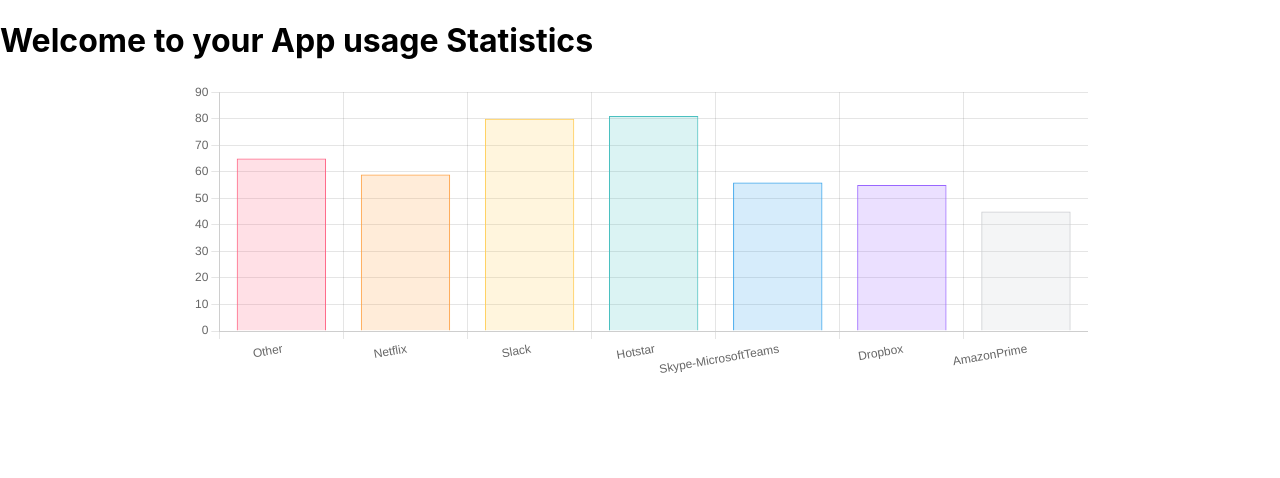
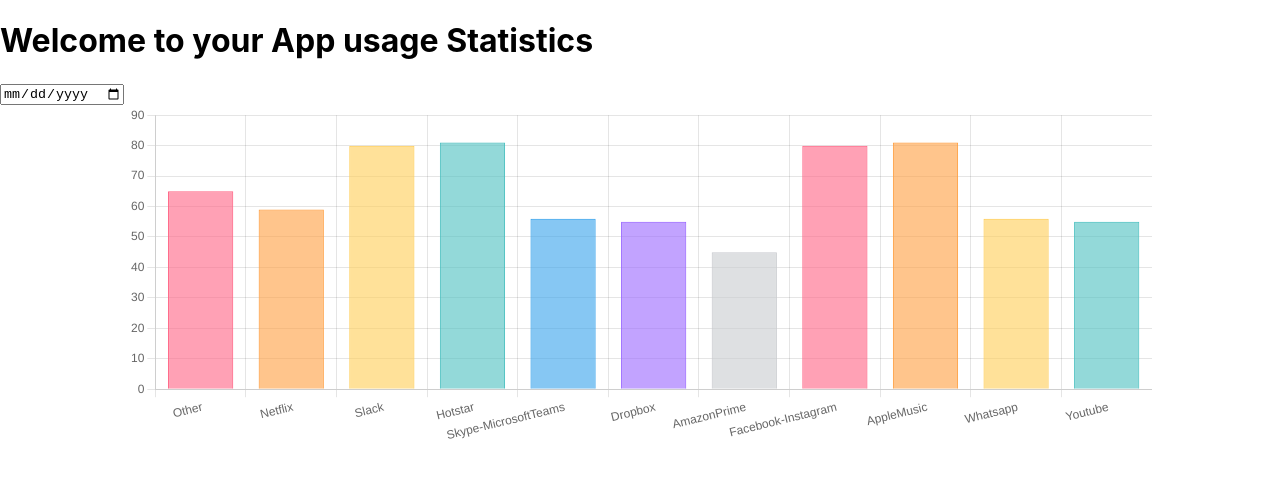
Before and after one commit to AbhijitAher/usage-dashboard-t4-frontend, a React (Create React App) app: page / in a window 1280 px wide. Shown: the top 478 px of the page. Built offline with nearby package versions, Linux system fonts and the light colour scheme.

Commit message:
request wrt date integrated

```diff
--- a/package.json
+++ b/package.json
@@ -6,6 +6,7 @@
     "@testing-library/jest-dom": "^5.16.5",
     "@testing-library/react": "^13.4.0",
     "@testing-library/user-event": "^13.5.0",
+    "axios": "^1.1.3",
     "chart.js": "^3.9.1",
     "react": "^18.2.0",
     "react-chartjs-2": "^4.3.1",
--- a/src/App.css
+++ b/src/App.css
@@ -1,4 +1,4 @@
 .chart-div {
-  width: 70%;
+  width: 80%;
   margin: 0 auto;
 }
--- a/src/App.js
+++ b/src/App.js
@@ -1,10 +1,33 @@
 import './App.css'
 import Chart from './components/Chart'
+import axios from 'axios'
+import { useState } from 'react'
 
 function App() {
+  const [isLoading, setIsLoading] = useState(false)
+
+  const handleDateChange = (event) => {
+    let date = event.target.value
+    getData(date)
+  }
+
+  const getData = (date) => {
+    setIsLoading(true)
+    axios
+      .get(`http://localhost:3031/usage/${date}`)
+      .then((res) => {
+        console.log(res)
+      })
+      .catch((e) => {
+        console.log('Error', e)
+      })
+    setIsLoading(false)
+  }
+
   return (
     <div className="App">
       <h1>Welcome to your App usage Statistics</h1>
+      <input type="date" name="date" id="date" onChange={handleDateChange} />
       <Chart />
     </div>
   )
--- a/src/components/Chart.jsx
+++ b/src/components/Chart.jsx
@@ -1,5 +1,5 @@
 import React from 'react'
-import { Chart, Bar } from 'react-chartjs-2'
+import { Bar } from 'react-chartjs-2'
 import {
   Chart as ChartJS,
   BarElement,
@@ -66,10 +66,10 @@
     'Skype-MicrosoftTeams',
     'Dropbox',
     'AmazonPrime',
-    // 'Facebook-Instagram',
-    // 'AppleMusic',
-    // 'Whatsapp',
-    // 'Youtube',
+    'Facebook-Instagram',
+    'AppleMusic',
+    'Whatsapp',
+    'Youtube',
   ]
 
   const data = {
@@ -77,16 +77,16 @@
     datasets: [
       {
         label: 'My First Dataset',
-        data: [65, 59, 80, 81, 56, 55, 45],
+        data: [65, 59, 80, 81, 56, 55, 45, 80, 81, 56, 55],
         fill: false,
         backgroundColor: [
-          'rgba(255, 99, 132, 0.2)',
-          'rgba(255, 159, 64, 0.2)',
-          'rgba(255, 205, 86, 0.2)',
-          'rgba(75, 192, 192, 0.2)',
-          'rgba(54, 162, 235, 0.2)',
-          'rgba(153, 102, 255, 0.2)',
-          'rgba(201, 203, 207, 0.2)',
+          'rgba(255, 99, 132, 0.6)',
+          'rgba(255, 159, 64, 0.6)',
+          'rgba(255, 205, 86, 0.6)',
+          'rgba(75, 192, 192, 0.6)',
+          'rgba(54, 162, 235, 0.6)',
+          'rgba(153, 102, 255, 0.6)',
+          'rgba(201, 203, 207, 0.6)',
         ],
         borderColor: [
           'rgb(255, 99, 132)',
```
Also changed, not shown: 1 other file (tests, documents, lock files or other folders).
